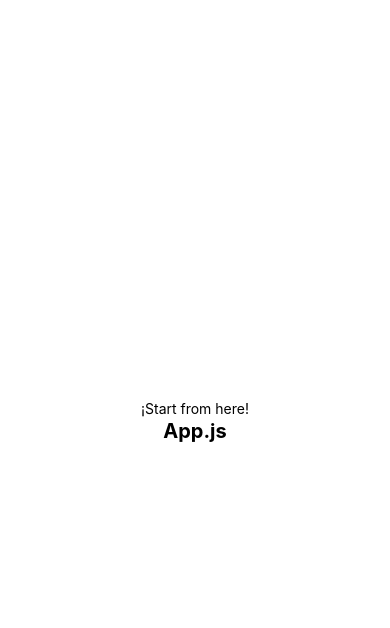
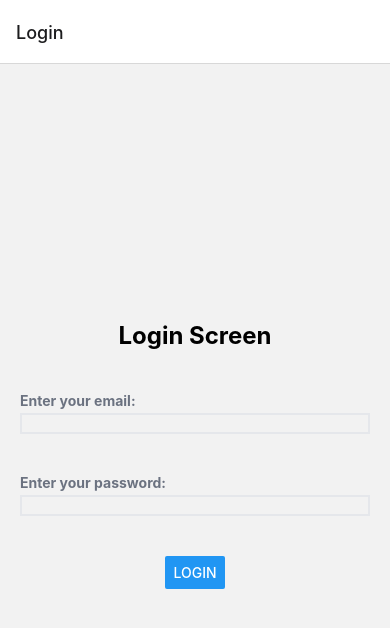
Before and after one commit to Jorge-Ortiz-Mata/app-06-sign-up-firebase, a React Native app: screen /Login in a window 390 px wide. Shown: the top 628 px of the page. Built offline with nearby package versions, Linux system fonts and the light colour scheme.

Commit message:
Installing Stack packages and creating Login Page.

```diff
--- a/App.js
+++ b/App.js
@@ -1,4 +1,4 @@
-import Index from './src';
+import Index from "./src/Index";
 
 export default function App() {
   return (
--- a/package.json
+++ b/package.json
@@ -11,12 +11,16 @@
   },
   "dependencies": {
     "@expo/webpack-config": "^0.17.2",
+    "@react-navigation/native": "^6.1.2",
+    "@react-navigation/native-stack": "^6.9.8",
     "expo": "~47.0.6",
     "expo-status-bar": "~1.4.2",
     "nativewind": "^2.0.11",
     "react": "18.1.0",
     "react-dom": "18.1.0",
     "react-native": "0.70.5",
+    "react-native-safe-area-context": "^4.4.1",
+    "react-native-screens": "^3.18.2",
     "react-native-web": "~0.18.9"
   },
   "devDependencies": {
--- /dev/null
+++ b/src/AuthScreens.jsx
@@ -0,0 +1,14 @@
+import { createNativeStackNavigator } from '@react-navigation/native-stack';
+import SignUp from './screens/SignUp';
+import Login from './screens/Login';
+
+export default function AuthScreens() {
+  const Stack = createNativeStackNavigator();
+
+  return(
+    <Stack.Navigator initialRouteName='Login'>
+      <Stack.Screen name='Login' component={Login} />
+      <Stack.Screen name='Signup' component={SignUp} />
+    </Stack.Navigator>
+  )
+}
--- /dev/null
+++ b/src/Index.jsx
@@ -0,0 +1,11 @@
+import { NavigationContainer } from '@react-navigation/native';
+import AuthScreens from './AuthScreens';
+
+export default function Index() {
+
+  return (
+    <NavigationContainer>
+      <AuthScreens />
+    </NavigationContainer>
+  )
+}
--- /dev/null
+++ b/src/components/CustomButton.jsx
@@ -0,0 +1,8 @@
+import { Button } from "react-native"
+
+export default function CustomButton({text}){
+
+  return(
+    <Button title={text} onPress={() => { console.log('Pressed') }} />
+  )
+}
--- /dev/null
+++ b/src/components/CustomInput.jsx
@@ -0,0 +1,8 @@
+import { TextInput } from "react-native"
+
+export default function CustomInput(){
+
+  return(
+    <TextInput className="border-2 border-gray-200" />
+  )
+}
--- /dev/null
+++ b/src/components/CustomLabel.jsx
@@ -0,0 +1,8 @@
+import { Text } from "react-native"
+
+export default function CustomLabel({text}){
+
+  return(
+    <Text className="font-bold mb-1 text-gray-500">{text}</Text>
+  )
+}
--- a/src/index.jsx
+++ /dev/null
@@ -1,13 +0,0 @@
-import { View, Text } from "react-native";
-import { StatusBar } from 'expo-status-bar';
-
-export default function Index() {
-
-  return (
-    <View className="flex-1 items-center justify-center">
-      <Text>¡Start from here!</Text>
-      <Text className="font-bold text-xl">App.js</Text>
-      <StatusBar style="auto" />
-    </View>
-  )
-}
--- /dev/null
+++ b/src/screens/Login.jsx
@@ -0,0 +1,27 @@
+import { View, Text } from "react-native";
+import CustomInput from "../components/CustomInput";
+import CustomLabel from "../components/CustomLabel";
+import CustomButton from "../components/CustomButton";
+
+export default function Login(){
+
+  return(
+    <View className="flex-1 justify-center">
+      <Text className="text-center my-5 font-bold text-2xl">Login Screen</Text>
+
+      <View className="m-5">
+        <CustomLabel text="Enter your email:" />
+        <CustomInput />
+      </View>
+
+      <View className="m-5">
+        <CustomLabel text="Enter your password:" />
+        <CustomInput />
+      </View>
+
+      <View className="m-5 items-center justify-center">
+        <CustomButton text="Login" />
+      </View>
+    </View>
+  )
+}
--- /dev/null
+++ b/src/screens/SignUp.jsx
@@ -0,0 +1,10 @@
+import { View, Text } from "react-native";
+
+export default function SignUp(){
+
+  return(
+    <View>
+      <Text>Sign Up Screen</Text>
+    </View>
+  )
+}
--- a/tailwind.config.js
+++ b/tailwind.config.js
@@ -1,7 +1,7 @@
 /** @type {import('tailwindcss').Config} */
 module.exports = {
   content: [],
-  content: ["./App.js", "./src/*.jsx"],
+  content: ["./App.js", "./src/*.jsx", "./src/screens/*.jsx", "./src/components/*.jsx"],
   theme: {
     extend: {},
   },
```
Also changed, not shown: src/screens/Welcome.jsx (added), 2 other files (tests, documents, lock files or other folders).
